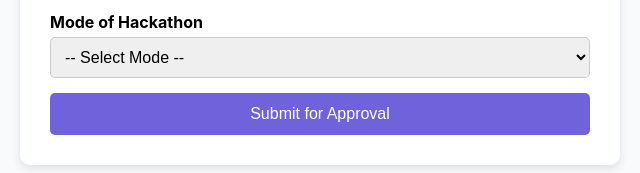
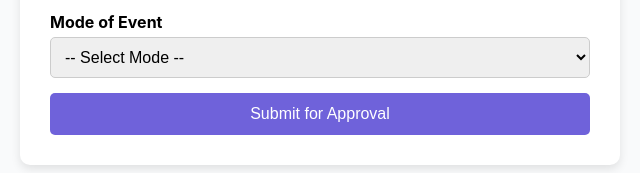
Before and after one commit to Drakshayani989/HACKATHON2, a plain HTML site: page conduct-event.html in a window 1280 px wide. Shown: the part 485-658 px from the top of the page, 320-960 px from the left. Drawn offline with Linux system fonts and the light colour scheme.

Commit message:
Update conduct-event.html

```diff
--- a/conduct-event.html
+++ b/conduct-event.html
@@ -86,7 +86,7 @@
       </div>
 
       <div class="form-group">
-        <label for="mode">Mode of Hackathon</label>
+        <label for="mode">Mode of Event</label>
         <select id="mode" required>
           <option value="">-- Select Mode --</option>
           <option value="Online">Online</option>
```
